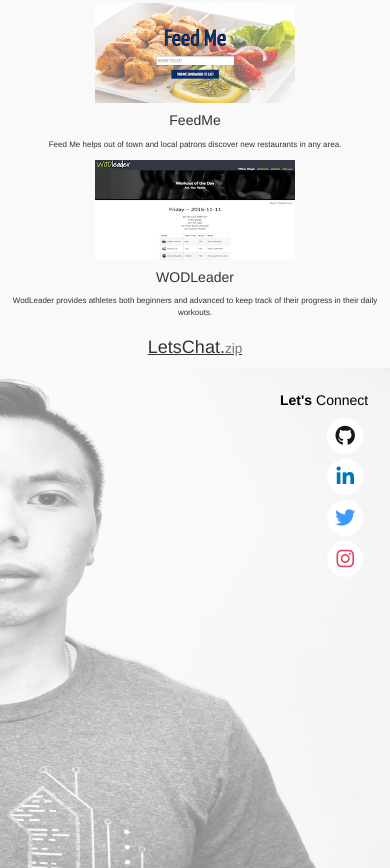
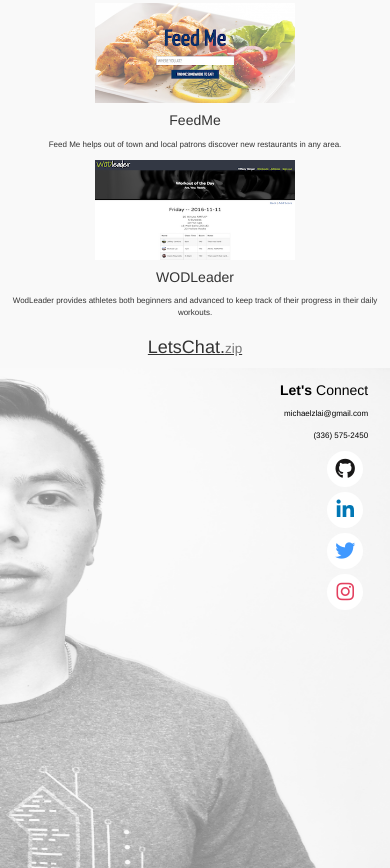
Before and after one commit to MichaelZLai/Portfolio, a plain HTML site: page index.html in a window 390 px wide. Shown: the part 1417-2285 px from the top of the page. Drawn offline with nearby package versions, Linux system fonts and the light colour scheme; a web font is replaced by a local one.

Commit message:
mvp done

```diff
--- a/css/styles.css
+++ b/css/styles.css
@@ -534,11 +534,17 @@
     padding-bottom: 25px;
     padding-left: 280px;
     z-index: 1000;
-    margin-top: -10px;
+    margin-right: -80px;
+    margin-top: -20px;
     float: right;
     position: absolute;
   }
   #connectform h5{
     color: black;
   }
+  #connectform p{
+    color: black;
+    font-size: 8px;
+  }
+
 }
--- a/index.html
+++ b/index.html
@@ -281,6 +281,8 @@
         <!-- <img class="contactimg" src="./images/contactme.jpg" alt="whitified Michael"> -->
         <div id="connectform">
           <h5><strong>Let's</strong> Connect</h5>
+          <p>michaelzlai@gmail.com</p>
+          <p>(336) 575-2450</p>
 
           <div>
             <a href="https://github.com/MichaelZLai" target="_blank" class="icon-button github"><i class="fa fa-github"></i><span></span></a>
```
